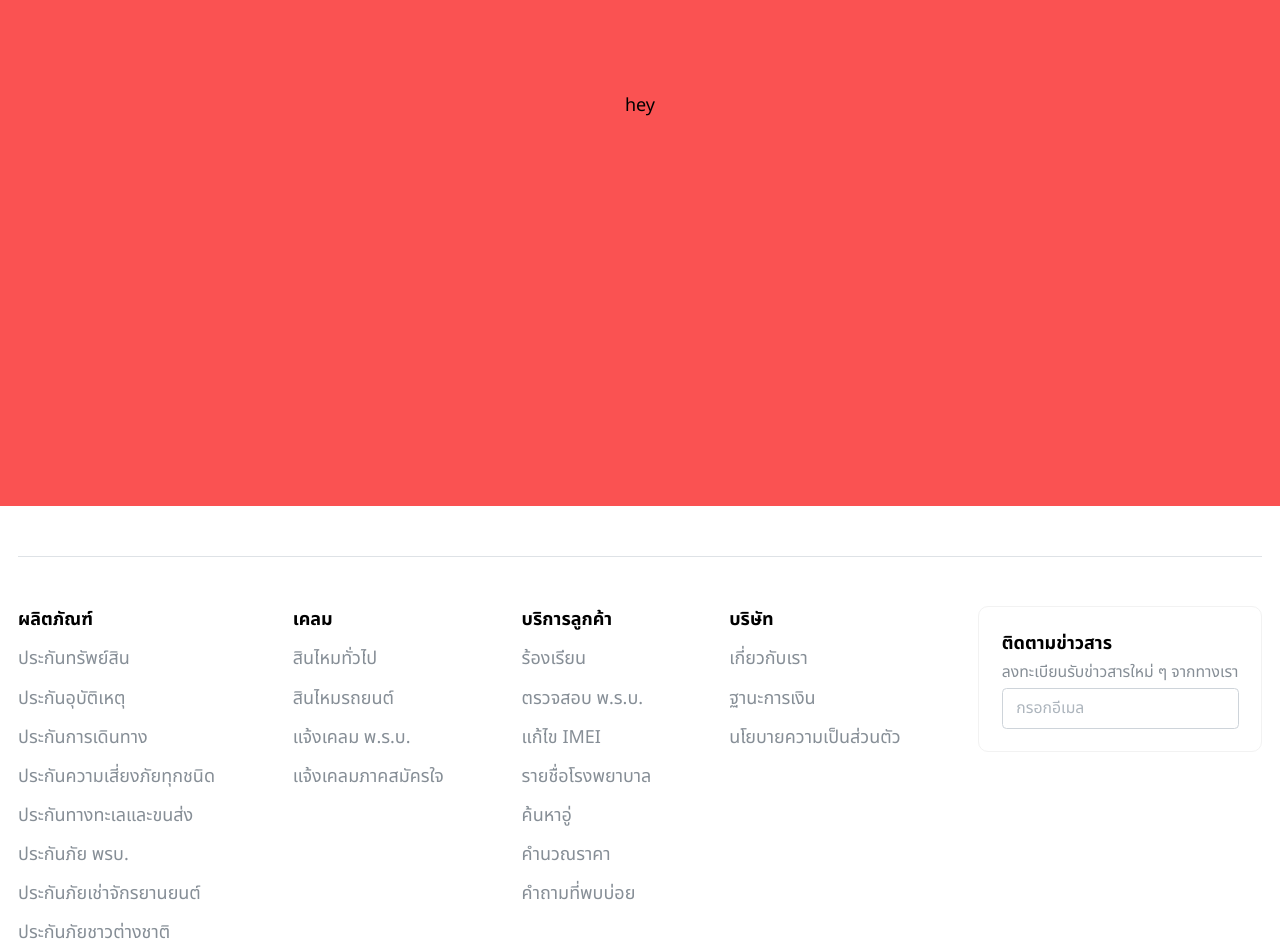
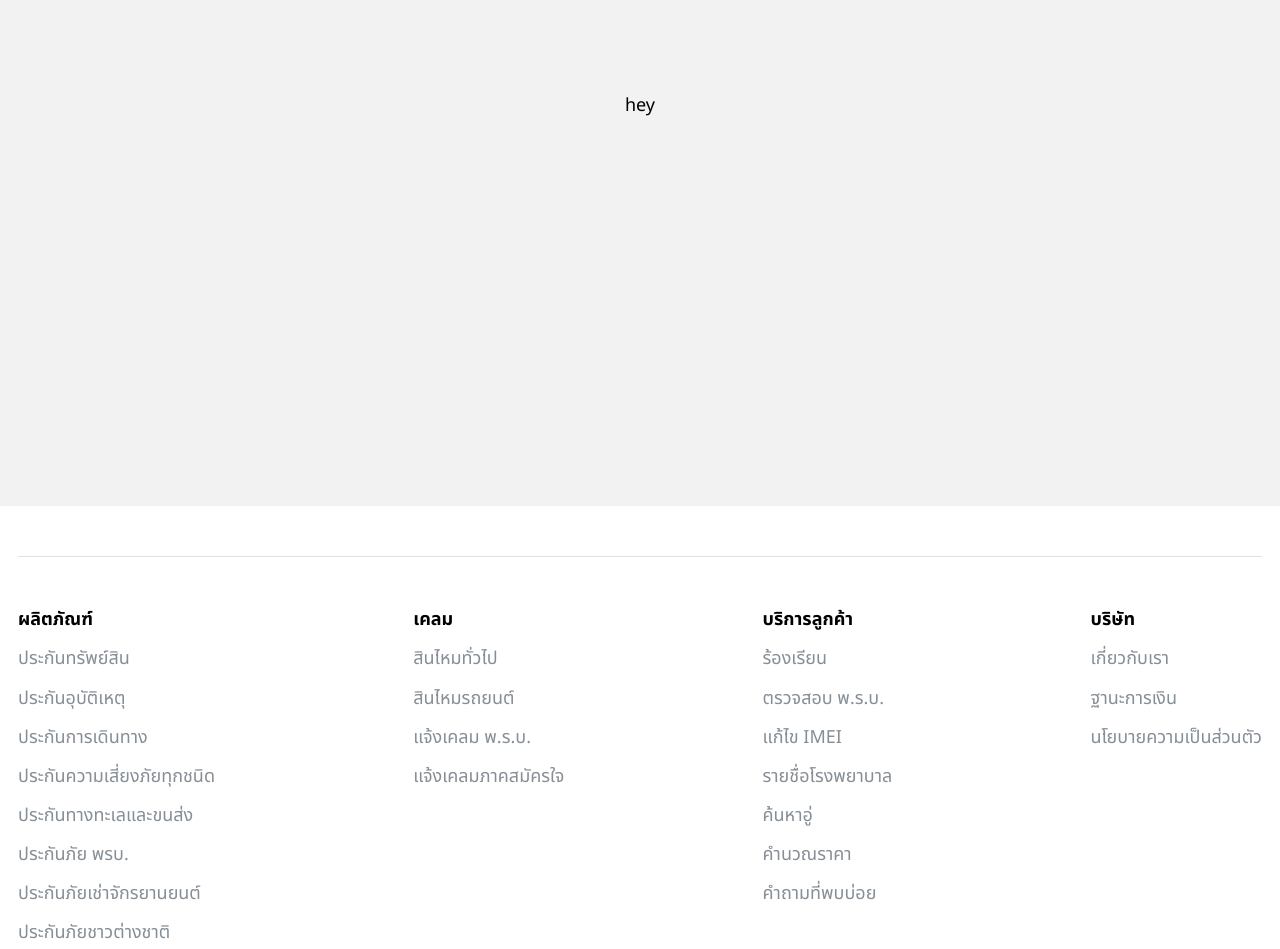
Before and after one commit to natthapong-t/corporate-website-demo, a Next.js app: page /status in a window 1280 px wide. Shown: the part 799-1748 px from the top of the page. Built offline with nearby package versions, Linux system fonts and the light colour scheme; a web font is replaced by a local one.

Commit message:
feat: use "Anchor" instead of "Text" for the link in footer and disable the subscribe section

```diff
--- a/app/status/page.tsx
+++ b/app/status/page.tsx
@@ -21,7 +21,7 @@ function aboutUs() {
           pb={'2rem'}
         >
           <MyBreadcrumbs items={items} />
-          <Center bg={'red'} w={'100%'} h={'100vh'}>
+          <Center bg={'#f2f2f2'} w={'100%'} h={'100vh'}>
             hey
           </Center>
         </Flex>
--- a/components/Footer/Footer.tsx
+++ b/components/Footer/Footer.tsx
@@ -70,9 +70,10 @@ export function Footer() {
   const { isMediumScreen, isLargeScreen, isSmallScreen } = useResponsive();
   const groups = data.map((group) => {
     const links = group.links.map((link, index) => (
-      <Text<'a'> key={index} component="a" href={link.link} c="dimmed">
+      <Anchor <'a'> key={index} component="a" href={link.link} c="dimmed">
+
         {link.label}
-      </Text>
+      </Anchor >
     ));
 
     return (
@@ -102,7 +103,9 @@ export function Footer() {
           className="SEO"
         >
           {groups}
-          <Flex
+
+          {/* subscribe  */}
+          {/* <Flex
             my={isMediumScreen ? 'md' : ''}
             direction={'column'}
             p={'lg'}
@@ -118,7 +121,7 @@ export function Footer() {
                 label: { color: '#868E96', marginBottom: '4px' },
               }}
             />
-          </Flex>
+          </Flex> */}
         </Flex>
         <Divider w={'100%'} my="sm" />
         <Flex
```
